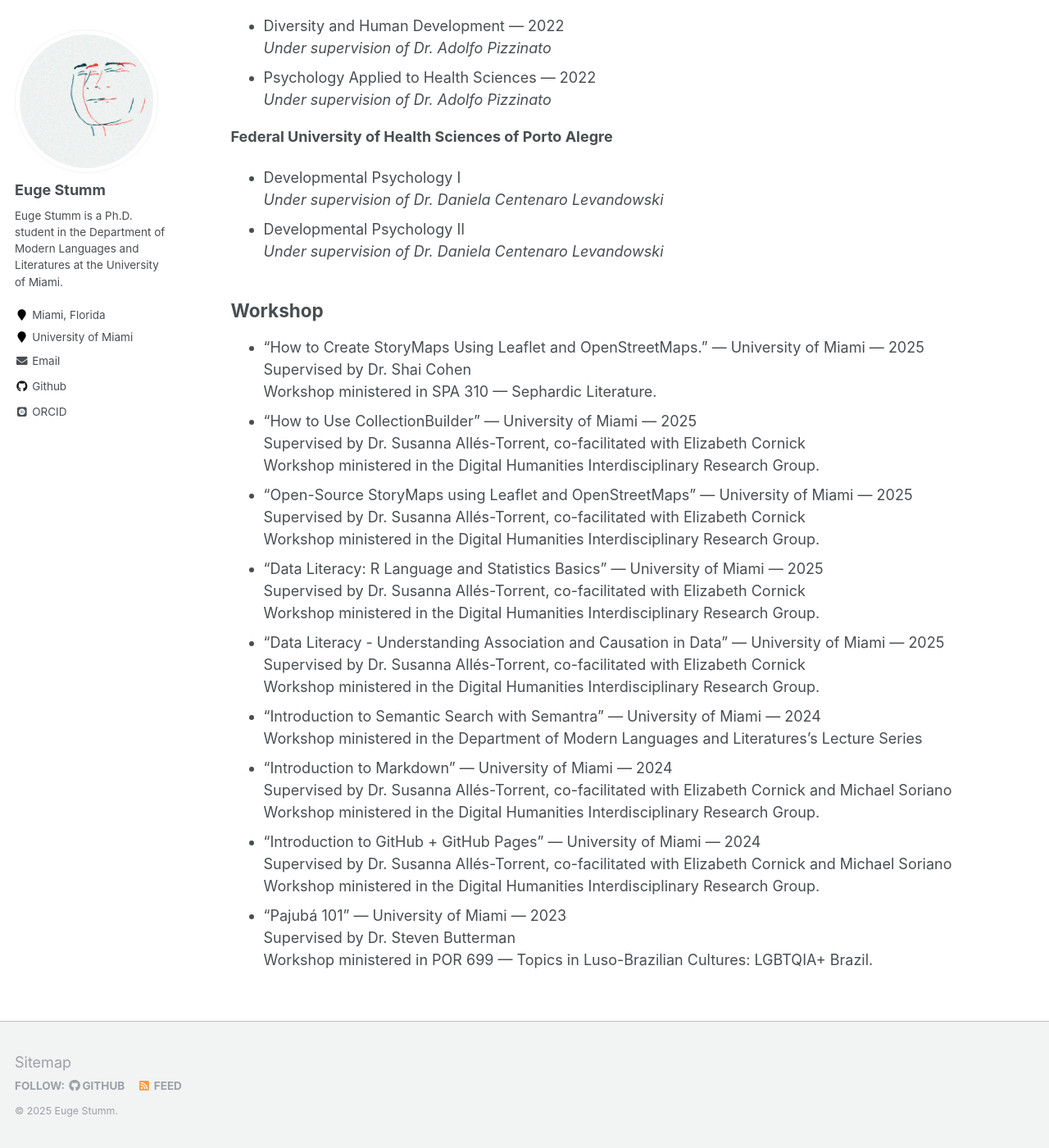
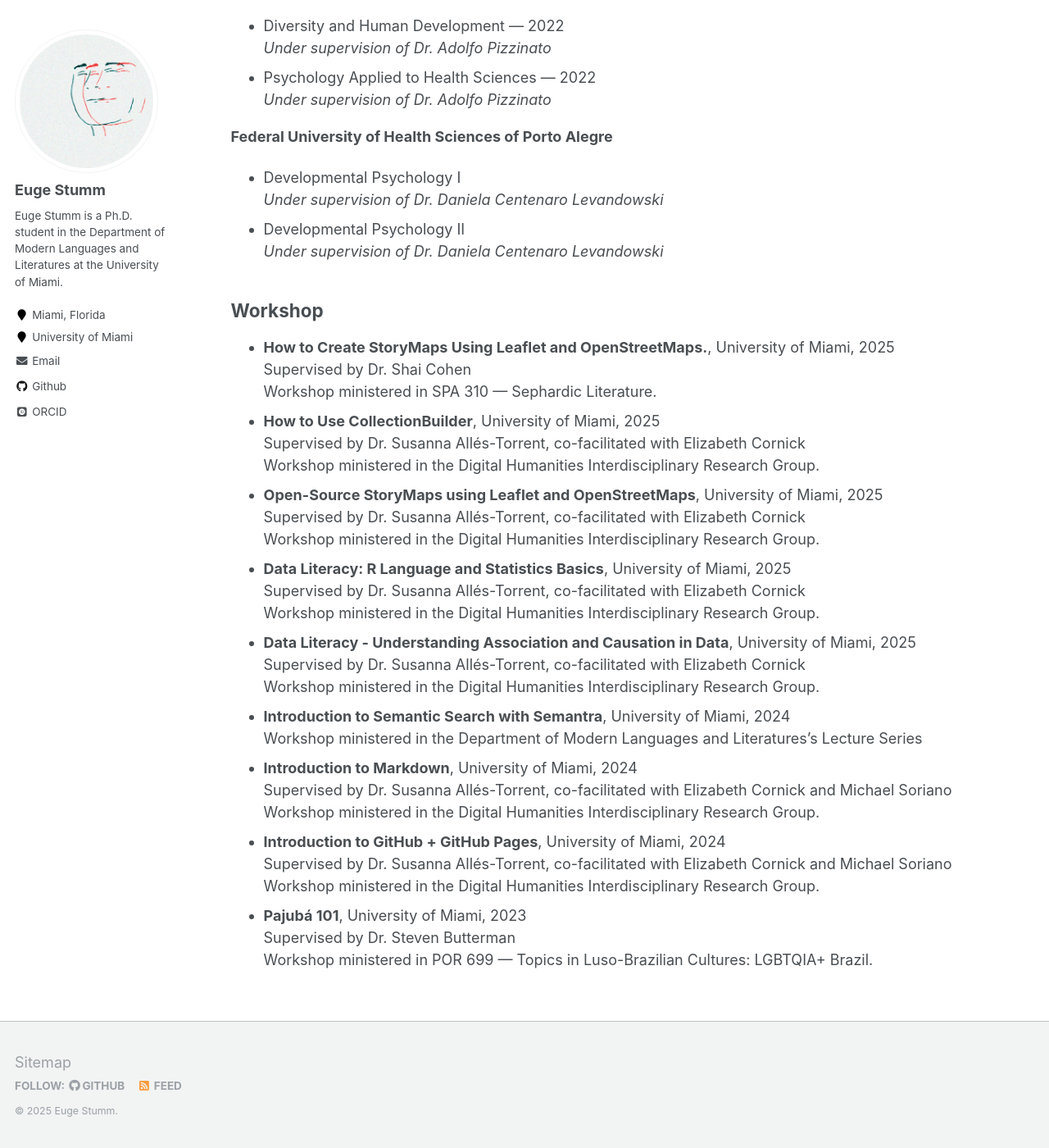
Before and after one commit to eugestumm/eugestumm.github.io, a Jekyll site: the page built from _pages/teaching.md, in a window 1280 px wide and 1400 px high, scrolled down 1140 px. Shown: the whole window at 82% size. Built offline with Jekyll 4.4.1, drawn with Linux system fonts in a browser that asks for light colours; some web fonts are replaced.

```diff
--- a/_pages/teaching.md
+++ b/_pages/teaching.md
@@ -54,29 +54,29 @@ author_profile: true
 
 ## Workshop
 
-- "How to Create StoryMaps Using Leaflet and OpenStreetMaps." — University of Miami — 2025
+- **How to Create StoryMaps Using Leaflet and OpenStreetMaps.**, University of Miami, 2025
   Supervised by Dr. Shai Cohen
   Workshop ministered in SPA 310 — Sephardic Literature.
-- "How to Use CollectionBuilder" — University of Miami — 2025
+- **How to Use CollectionBuilder**, University of Miami, 2025
   Supervised by Dr. Susanna Allés-Torrent, co-facilitated with Elizabeth Cornick
   Workshop ministered in the Digital Humanities Interdisciplinary Research Group.
-- "Open-Source StoryMaps using Leaflet and OpenStreetMaps" — University of Miami — 2025
+- **Open-Source StoryMaps using Leaflet and OpenStreetMaps**, University of Miami, 2025
   Supervised by Dr. Susanna Allés-Torrent, co-facilitated with Elizabeth Cornick
   Workshop ministered in the Digital Humanities Interdisciplinary Research Group.
-- "Data Literacy: R Language and Statistics Basics" — University of Miami — 2025
+- **Data Literacy: R Language and Statistics Basics**, University of Miami, 2025
   Supervised by Dr. Susanna Allés-Torrent, co-facilitated with Elizabeth Cornick
   Workshop ministered in the Digital Humanities Interdisciplinary Research Group.
-- "Data Literacy - Understanding Association and Causation in Data" — University of Miami — 2025
+- **Data Literacy - Understanding Association and Causation in Data**, University of Miami, 2025
   Supervised by Dr. Susanna Allés-Torrent, co-facilitated with Elizabeth Cornick
   Workshop ministered in the Digital Humanities Interdisciplinary Research Group.
-- "Introduction to Semantic Search with Semantra" — University of Miami — 2024
+- **Introduction to Semantic Search with Semantra**, University of Miami, 2024
   Workshop ministered in the Department of Modern Languages and Literatures's Lecture Series
-- "Introduction to Markdown" — University of Miami — 2024
+- **Introduction to Markdown**, University of Miami, 2024
   Supervised by Dr. Susanna Allés-Torrent, co-facilitated with Elizabeth Cornick and Michael Soriano
   Workshop ministered in the Digital Humanities Interdisciplinary Research Group.
-- "Introduction to GitHub + GitHub Pages" — University of Miami — 2024
+- **Introduction to GitHub + GitHub Pages**, University of Miami, 2024
   Supervised by Dr. Susanna Allés-Torrent, co-facilitated with Elizabeth Cornick and Michael Soriano
   Workshop ministered in the Digital Humanities Interdisciplinary Research Group.
-- "Pajubá 101" — University of Miami — 2023
+- **Pajubá 101**, University of Miami, 2023
   Supervised by Dr. Steven Butterman
   Workshop ministered in POR 699 — Topics in Luso-Brazilian Cultures: LGBTQIA+ Brazil.
```
Also changed, not shown: cv_updater/teaching.md (+9 -9 lines), cv_updater/updater_teaching.py (+4 -4 lines).
